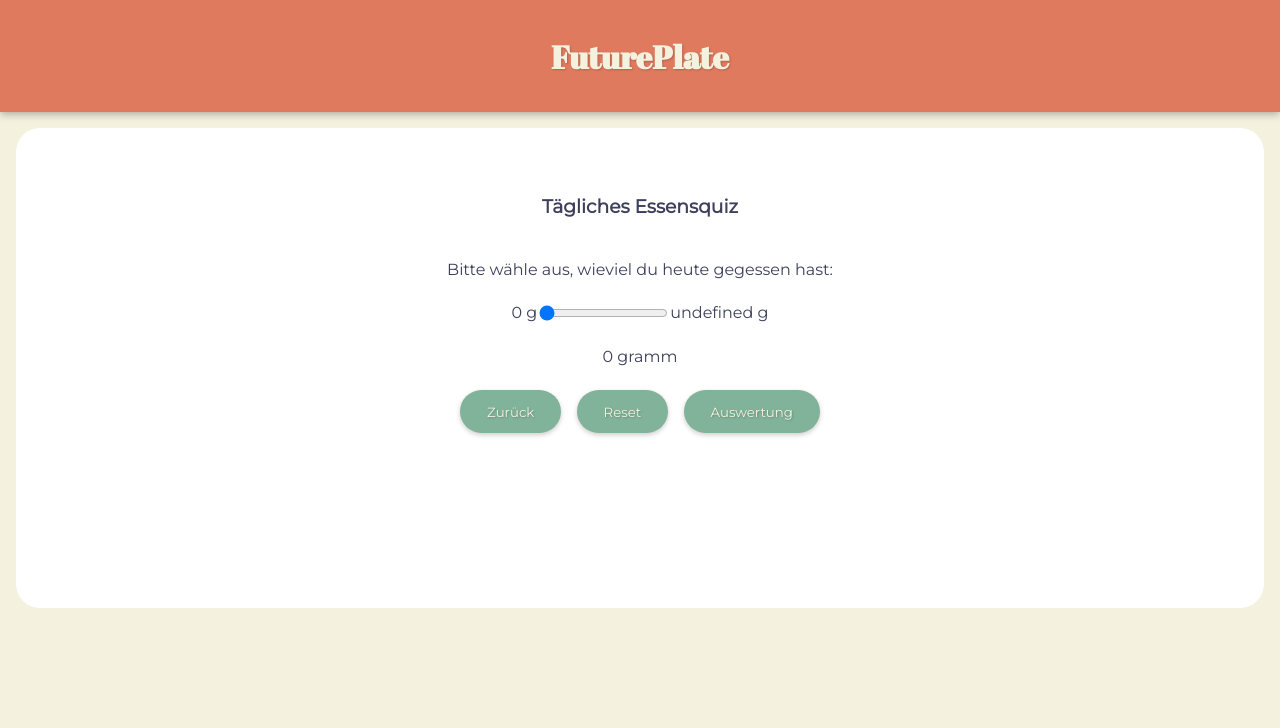
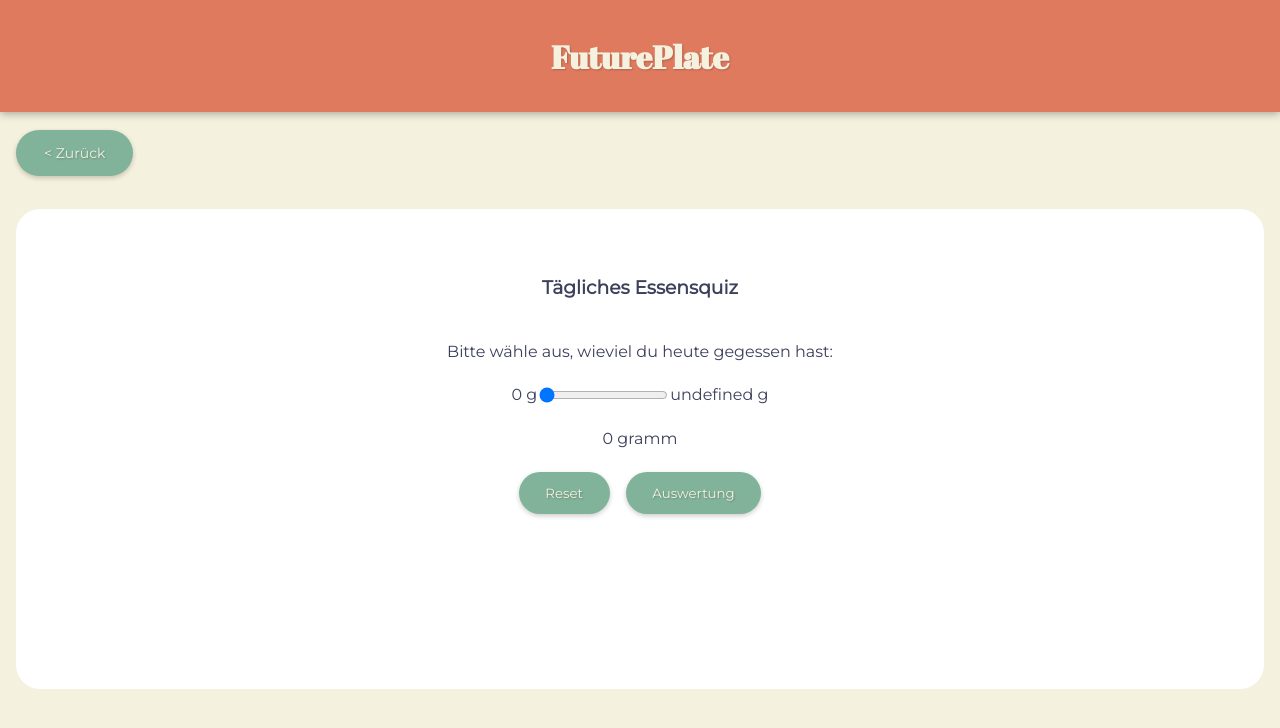
Before and after one commit to alinawinter/capstone-project, a Next.js app: page /detailsformpage in a window 1280 px wide. Shown: the top 728 px of the page. Built offline with nearby package versions, Linux system fonts and the light colour scheme.

Commit message:
change go-back-link from button to link, add layout component

```diff
--- /dev/null
+++ b/components/BackLink.js
@@ -0,0 +1,35 @@
+import Link from "next/link";
+import styled from "styled-components";
+
+export const BackLink = () => (
+  <StyledLinkWrapper>
+    <StyledBackLink href="/">{"<"} Zurück</StyledBackLink>
+  </StyledLinkWrapper>
+);
+
+const StyledLinkWrapper = styled.div`
+  display: flex;
+  flex-direction: row;
+  flex-wrap: wrap;
+  justify-content: start;
+  margin: 1em;
+`;
+
+const StyledBackLink = styled(Link)`
+  display: inline-block;
+  font-size: 14px;
+  text-decoration: none;
+  color: var(--color-beige);
+  font-family: var(--font-family-text);
+  background-color: var(--color-green);
+  border: none;
+  border-radius: 999px;
+  padding: 1em 2em;
+  cursor: pointer;
+  box-shadow: 0 2px 5px rgba(0, 0, 0, 0.2);
+  text-shadow: 1px 1px 2px rgba(0, 0, 0, 0.2);
+  &:hover {
+    background-color: var(--color-orange);
+    box-shadow: 0 4px 8px rgba(0, 0, 0, 0.3);
+  }
+`;
--- a/components/Form/FormQuantitySpecification/index.js
+++ b/components/Form/FormQuantitySpecification/index.js
@@ -1,8 +1,6 @@
 import styled from "styled-components";
 import SubmitButton from "../../Buttons/SubmitButton/SubmitButton";
 import ResetFormAndResultButton from "../../Buttons/ResetButton/ResetFormAndResultButton";
-import { BasicButton } from "../../Buttons/buttonStyles";
-import Link from "next/link";
 import { useState } from "react";
 import {
   calculateDetailsScoreDeviation,
@@ -72,9 +70,6 @@ export default function FormQuantitySpecification({ foodCategory }) {
         </StyledSection>
         <output>{`${quantity} gramm`}</output>
         <ButtonBox>
-          <Link href="../..">
-            <BasicButton>Zurück</BasicButton>
-          </Link>
           <ResetFormAndResultButton
             text="Reset"
             showResult={showResult}
--- /dev/null
+++ b/components/layout.js
@@ -0,0 +1,12 @@
+import styled from "styled-components";
+export default function Layout({ children }) {
+  return <StyledLayoutContainer>{children}</StyledLayoutContainer>;
+}
+
+const StyledLayoutContainer = styled.div`
+  display: flex;
+  flex-direction: column;
+  gap: 0.1em;
+  justify-content: start;
+  flex-wrap: wrap;
+`;
--- a/pages/detailsformpage/index.js
+++ b/pages/detailsformpage/index.js
@@ -1,13 +1,18 @@
 import Header from "../../components/Heading/Header";
+import Layout from "../../components/layout";
 import FormQuantitySpecification from "../../components/Form/FormQuantitySpecification";
 import styled from "styled-components";
 import Link from "next/link";
+import { BackLink } from "../../components/BackLink";
 
 export default function FormDetailspage({ foodCategory }) {
   return (
     <Main>
-      <Header text="FuturePlate"></Header>
-      <FormQuantitySpecification foodCategory={foodCategory} />
+      <Layout>
+        <Header text="FuturePlate"></Header>
+        <BackLink></BackLink>
+        <FormQuantitySpecification foodCategory={foodCategory} />
+      </Layout>
     </Main>
   );
 }
```
Also changed, not shown: pages/index.js (+8 -5 lines).
